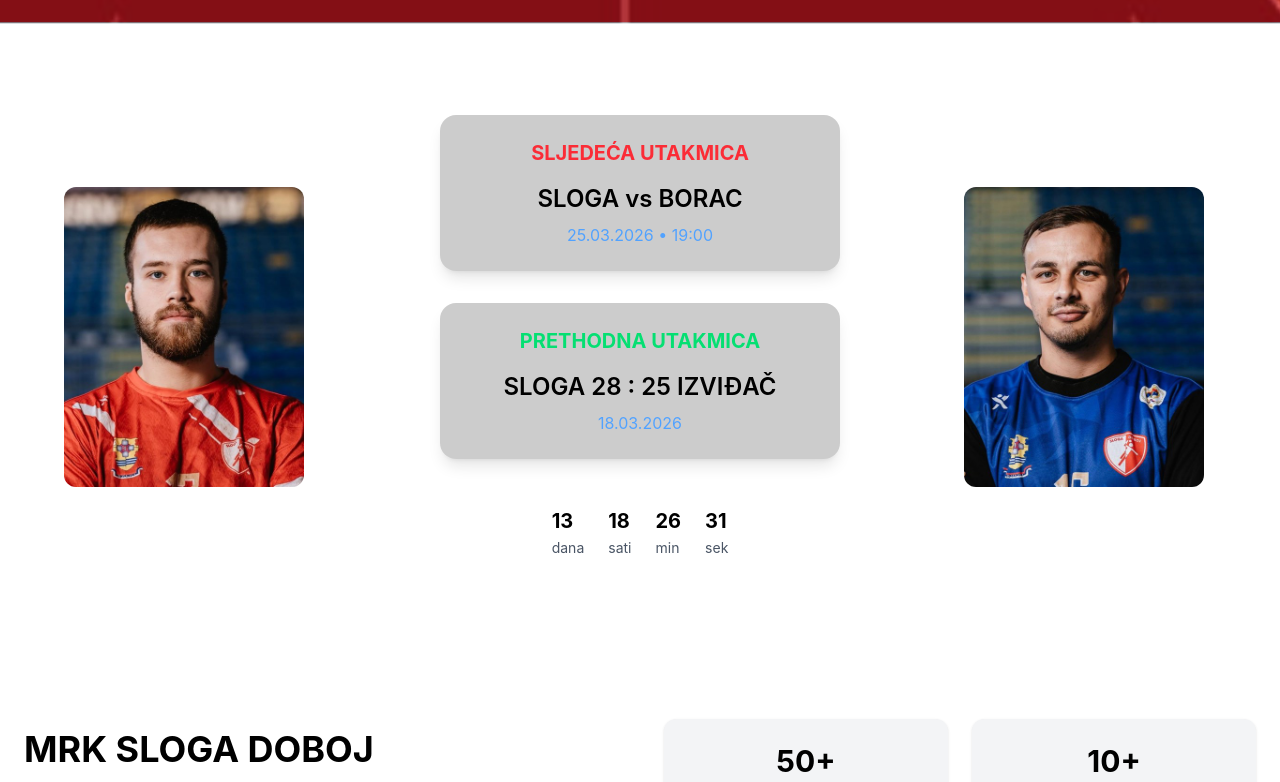
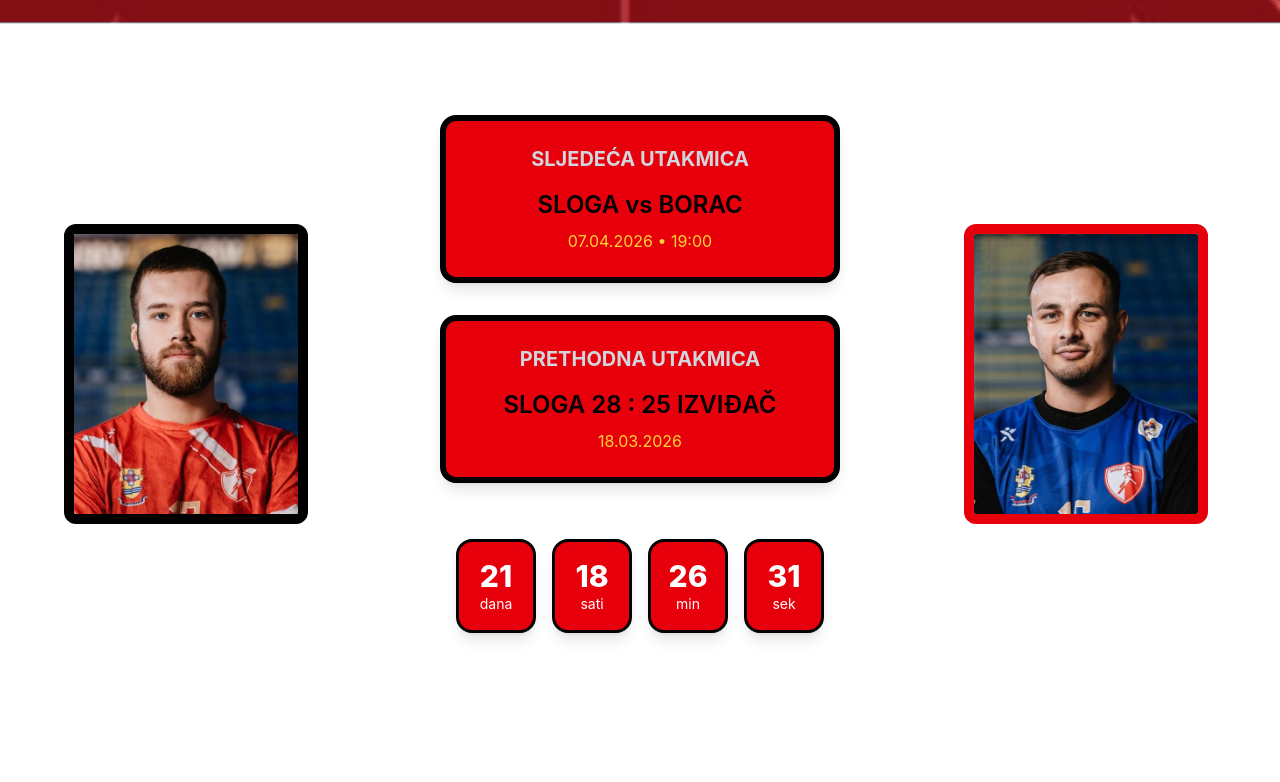
Before and after one commit to Bozidar99/MRKSlogaDoboj, a React (Vite) app: page / in a window 1280 px wide. Shown: the part 726-1508 px from the top of the page. Built offline with nearby package versions, Linux system fonts and the light colour scheme.

Commit message:
Update MatchComponent

```diff
--- a/src/components/MatchComponent.jsx
+++ b/src/components/MatchComponent.jsx
@@ -8,7 +8,7 @@ import boske from "../assets/boske.jpg"
 
 function MatchComponent() {
 
-    const matchDate = new Date("2026-03-30T19:00:00");
+    const matchDate = new Date("2026-04-07T19:00:00");
 
 const [timeLeft, setTimeLeft] = useState({});
 
@@ -42,15 +42,15 @@ useEffect(() => {
         <img
           src={duca}
           alt="duca"
-          className="hidden md:block h-[300px] object-cover rounded-xl ml-16"
+          className="hidden md:block h-[300px] object-cover rounded-xl ml-16 border-10 border-"
         />
 
         {/* SREDINA - KARTICE */}
         <div className="flex flex-col gap-8">
 
           {/* SLJEDEĆA UTAKMICA */}
-          <div className="bg-black/20 drop-blur-md p-6 rounded-2xl text-center shadow-lg">
-            <h2 className="text-xl font-bold mb-4 text-red-500">
+          <div className="bg-red-600  drop-blur-md p-6 rounded-2xl text-center shadow-lg border-6 border-black">
+            <h2 className="text-xl font-bold mb-4 text-gray-300">
               SLJEDEĆA UTAKMICA
             </h2>
 
@@ -58,14 +58,14 @@ useEffect(() => {
               SLOGA vs BORAC
             </p>
 
-            <p className="text-blue-400 mt-2">
-              25.03.2026 • 19:00
+            <p className="text-amber-300 mt-2">
+              07.04.2026 • 19:00
             </p>
           </div>
 
           {/* PRETHODNA UTAKMICA */}
-          <div className="bg-black/20 backdrop-blur-md p-6 rounded-2xl text-center shadow-lg">
-            <h2 className="text-xl font-bold mb-4 text-green-400">
+          <div className="bg-red-600 backdrop-blur-md p-6 rounded-2xl text-center shadow-lg border-6 border-black">
+            <h2 className="text-xl font-bold mb-4 text-gray-300">
               PRETHODNA UTAKMICA
             </h2>
 
@@ -73,31 +73,31 @@ useEffect(() => {
               SLOGA 28 : 25 IZVIĐAČ
             </p>
 
-            <p className="text-blue-400 mt-2">
+            <p className="text-amber-300 mt-2">
               18.03.2026
             </p>
           </div>
 
-          <div className="flex justify-center gap-6 mt-4">
+          <div className="flex justify-center gap-4 mt-6">
 
-            <div>
-                <p className="text-xl font-bold">{timeLeft.days || 0}</p>
-                <span className="text-sm text-gray-600">dana</span>
+            <div className="flex flex-col items-center bg-red-600 text-white p-4 rounded-2xl shadow-lg w-20 border-3 border-black">
+                <p className="text-3xl font-extrabold">{timeLeft.days || 0}</p>
+                <span className="text-sm">dana</span>
             </div>
 
-            <div>
-                <p className="text-xl font-bold">{timeLeft.hours || 0}</p>
-                <span className="text-sm text-gray-600">sati</span>
+            <div className="flex flex-col items-center bg-red-600 text-white p-4 rounded-2xl shadow-lg w-20 border-3 border-black">
+                <p className="text-3xl font-extrabold">{timeLeft.hours || 0}</p>
+                <span className="text-sm">sati</span>
             </div>
 
-            <div>
-                <p className="text-xl font-bold">{timeLeft.minutes || 0}</p>
-                <span className="text-sm text-gray-600">min</span>
+            <div className="flex flex-col items-center bg-red-600 text-white p-4 rounded-2xl shadow-lg w-20 border-3 border-black">
+              <p className="text-3xl font-extrabold">{timeLeft.minutes || 0}</p>
+              <span className="text-sm">min</span>
             </div>
 
-            <div>
-                <p className="text-xl font-bold">{timeLeft.seconds || 0}</p>
-                <span className="text-sm text-gray-600">sek</span>
+            <div className="flex flex-col items-center bg-red-600 text-white p-4 rounded-2xl shadow-lg w-20 border-3 border-black">
+              <p className="text-3xl font-extrabold">{timeLeft.seconds || 0}</p>
+              <span className="text-sm">sek</span>
             </div>
 
             </div>
@@ -108,7 +108,7 @@ useEffect(() => {
         <img
           src={boske}
           alt="boske"
-          className="hidden md:block h-[300px] object-cover rounded-xl ml-21"
+          className="hidden md:block h-[300px] object-cover rounded-xl ml-21 border-10 border-red-600"
         />
 
 
--- a/src/pages/Players.jsx
+++ b/src/pages/Players.jsx
@@ -1,7 +1,7 @@
 import React from 'react'
 import  HeroPlayersComponent  from"../components/HeroPlayersComponent"
 
-import sloga1 from "../assets/sloga1.jpg"
+
 
 function Players() {
   return (
```
